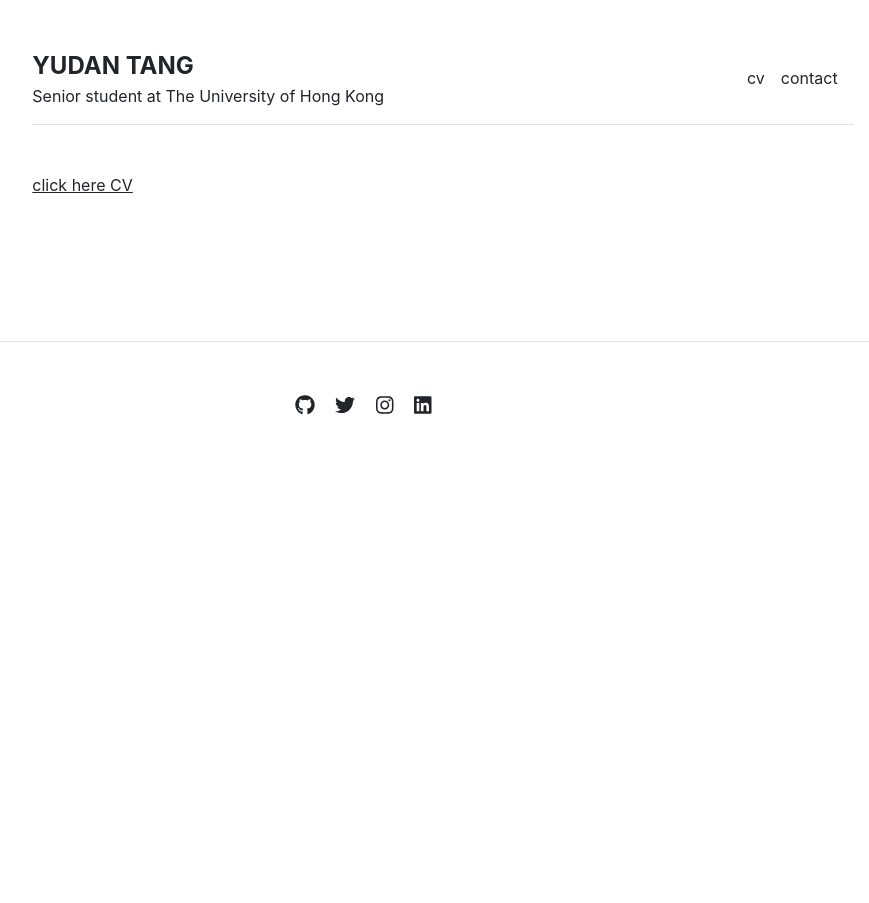
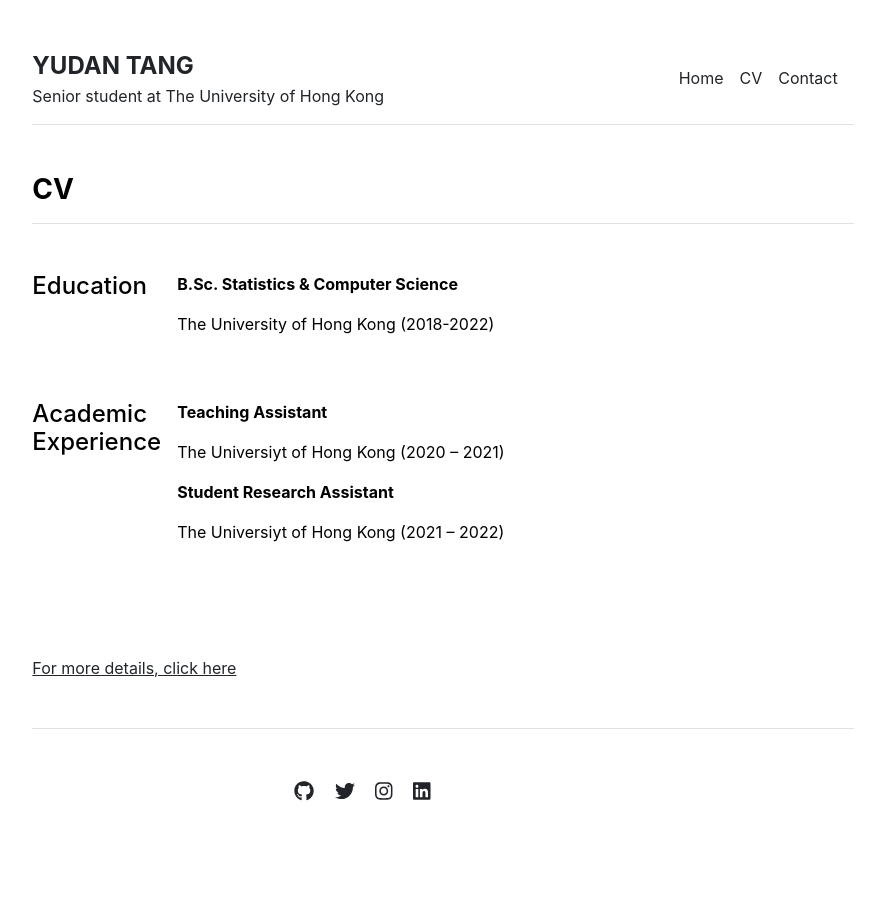
Before and after one commit to tangyd/tangyd.github.io, a Jekyll site: the page built from cv.md, in a window 1280 px wide. Shown: the whole page, without its empty margins (197-1066 px from the left). Built offline with Jekyll 4.4.1, drawn with Linux system fonts in a browser that asks for light colours.

Commit message:
update 28/12

```diff
--- a/_data/cv/academic-experience.yml
+++ b/_data/cv/academic-experience.yml
@@ -1,5 +1,5 @@
-- title: 'Professor of Physics'
-  description: 'McMaster University (2005 – present)'
+- title: 'Teaching Assistant'
+  description: 'The Universiyt of Hong Kong (2020 – 2021)'
 
-- title: 'Associate Faculty'
-  description: 'McGill University (1987 – 2005)'
+- title: 'Student Research Assistant'
+  description: 'The Universiyt of Hong Kong (2021 – 2022)'
--- a/_data/cv/education.yml
+++ b/_data/cv/education.yml
@@ -1,5 +1,5 @@
-- title: 'B.Sc. (Hons) Physics & Applied Mathematics'
-  description: 'The University of Waterloo (1976-1980)'
+- title: 'B.Sc. Statistics & Computer Science'
+  description: 'The University of Hong Kong (2018-2022)'
 
-- title: 'Ph.D. Theoretical High Energy Physics'
-  description: 'The University of Texas at Austin (1980-1985)'
+# - title: 'Ph.D. Theoretical High Energy Physics'
+#   description: 'The University of Texas at Austin (1980-1985)'
--- a/_data/settings.yml
+++ b/_data/settings.yml
@@ -2,8 +2,9 @@ menu:
 # - {name: 'people', url: '/people'}
 # - {name: 'publications', url: '/publications'}
 # - {name: 'courses', url: '/courses'}
-- {name: 'cv', url: '/cv'}
-- {name: 'contact', url: '/contact'}
+- {name: 'Home', url: '/home'}
+- {name: 'CV', url: '/cv'}
+- {name: 'Contact', url: '/contact'}
 
 # people:
 # - {name: 'Primary Investigator', title: 'Researcher', department: 'Physics & Astronomy', institution: 'Some University', institution_address: '1 Main Street, Canada', phone: '(000) 000-0000', email: 'hello@university.edu', office: 'Science Building 505', image: 'assets/img/primary-investigator.jpg', url: 'primary-investigator'}
--- a/_layouts/cv.html
+++ b/_layouts/cv.html
@@ -5,8 +5,8 @@ layout: default
 {{ content }}
 
 <div class="row g-5 mb-5">
-  <a href="/CV.pdf"> click here CV </a>
-<!--   <div>
+
+  <div>
     <h3 class="fw-bold border-bottom pb-3 mb-5">CV</h3>
     <div class="row g-5 mb-5">
       <div class="col-md-2">
@@ -18,8 +18,8 @@ layout: default
           <p>{{ section.description }}</p>
         {% endfor %}
       </div>
-    </div> -->
-<!--     <div class="row g-5 mb-5">
+    </div>
+    <div class="row g-5 mb-5">
       <div class="col-md-2">
         <h4>Academic Experience</h4>
       </div>
@@ -29,6 +29,7 @@ layout: default
           <p>{{ section.description }}</p>
         {% endfor %}
       </div>
-    </div> -->
+    </div>
   </div>
+  <a href="/CV.pdf"> For more details, click here </a>
 </div>
```
Also changed, not shown: 2 other files.
